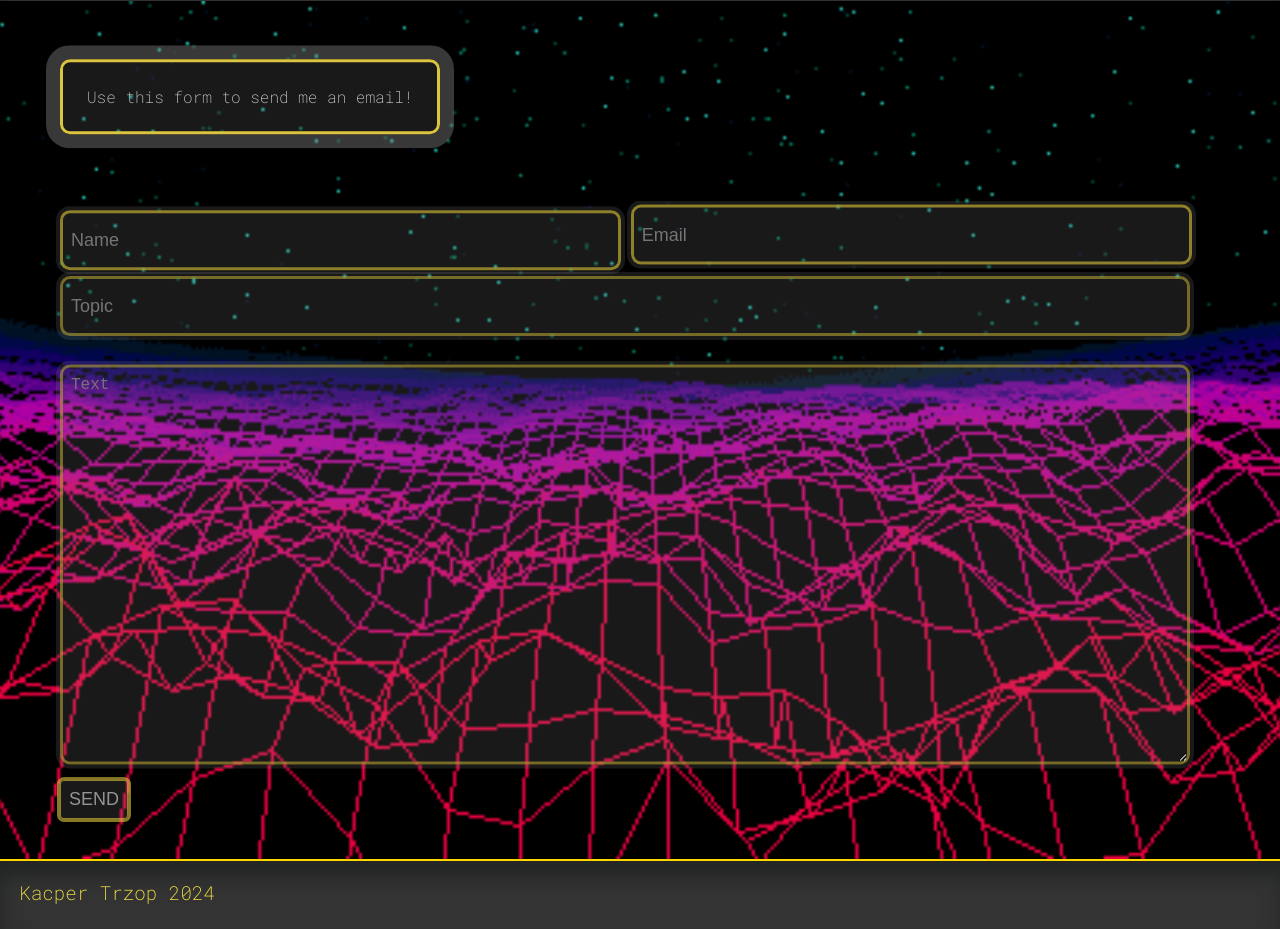
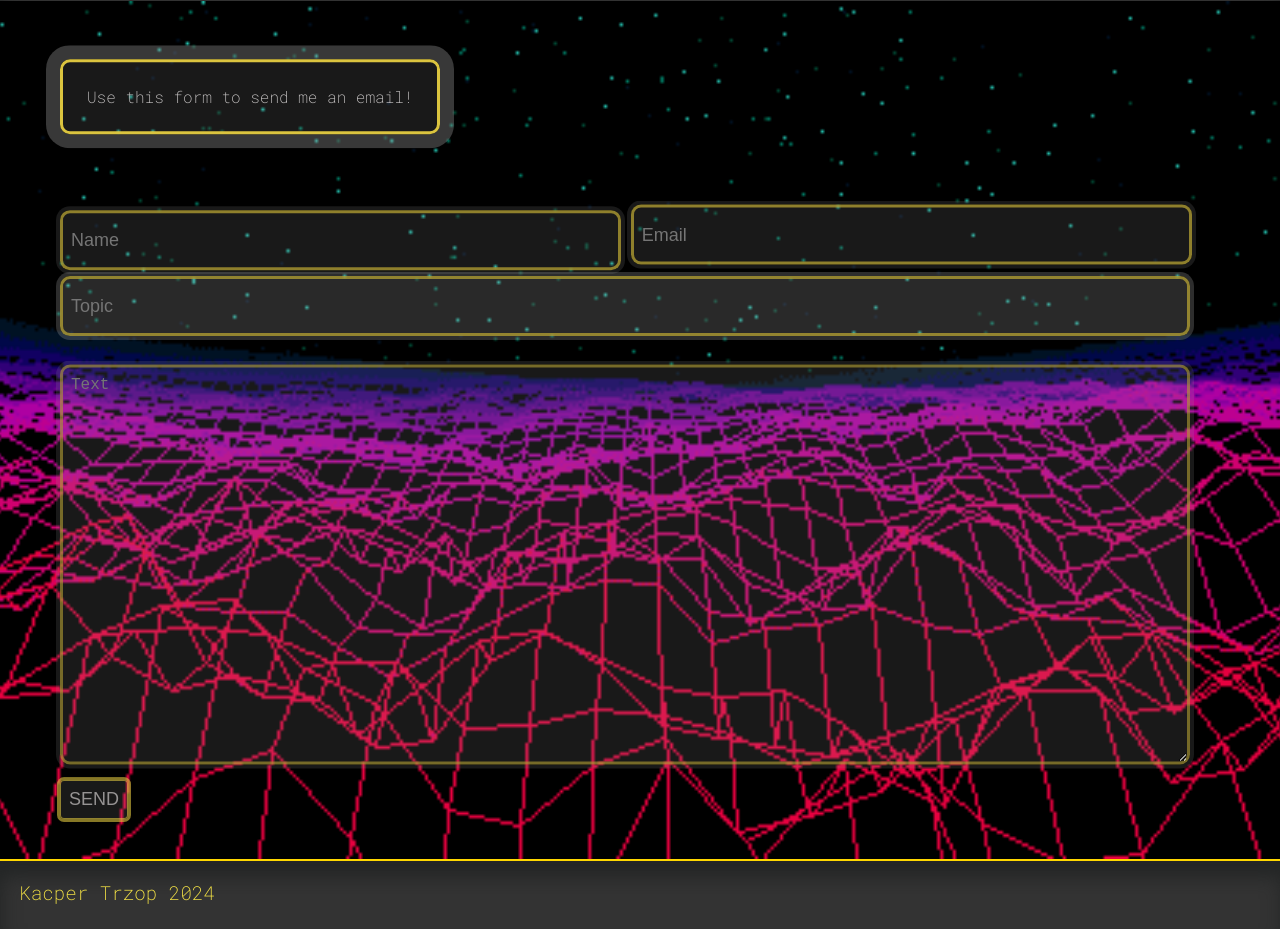
Before and after one commit to KacperTZSTI/Portfolio, a plain HTML site: page contact.html in a window 1280 px wide. Shown: the part 1069-1998 px from the top of the page. Drawn offline with Linux system fonts and the light colour scheme.

Commit message:
contact fix

```diff
--- a/contact.css
+++ b/contact.css
@@ -37,10 +37,10 @@ aside{
     height: 60px;
     margin-bottom: 10px;
     margin-top: 10px;
-    padding: 0.5rem;  border: 3px solid rgba(175, 156, 50, 0.616);
+    padding: 0.5rem;  border: 3px solid rgba(175, 156, 50, 0.788);
     border-radius: 10px;
-    background-color: #9e9e9e28;
-    box-shadow: 0 0 0 4px #9e9e9e28;
+    background-color: #9e9e9e42;
+    box-shadow: 0 0 0 4px #9e9e9e48;
     font-size: large;
   }
 
```
